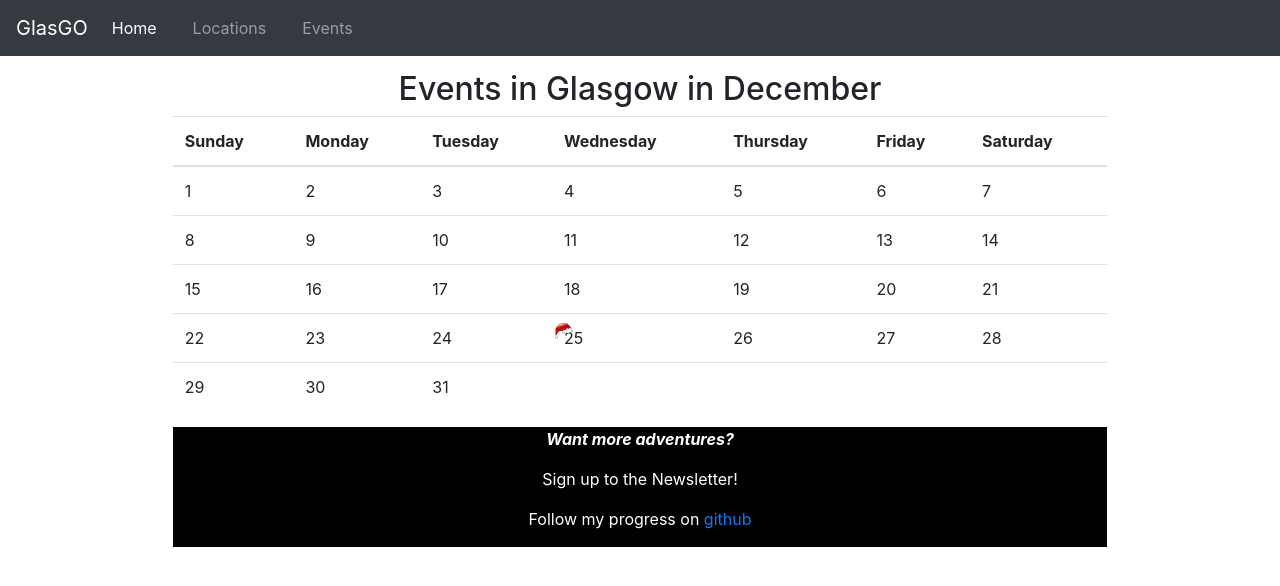
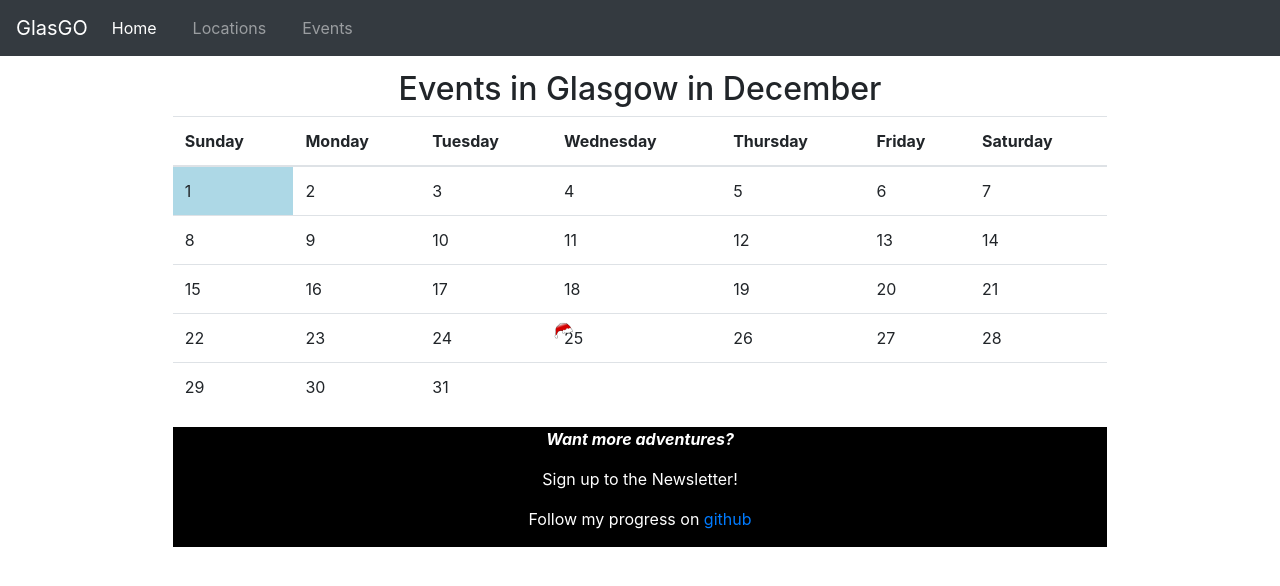
Before and after one commit to lemimi/group_project, a plain HTML site: page events.html in a window 1280 px wide. In both pictures the pointer is over the element 233 px from the left and 191 px from the top of the page. Drawn offline with nearby package versions, Linux system fonts and the light colour scheme.

Commit message:
update css
hover color blue on calendar

```diff
--- a/CSS/styles.css
+++ b/CSS/styles.css
@@ -81,3 +81,8 @@ img.christmasHat{
   align-items: center;
 
 }
+
+.decemberCalendar td:hover {
+    background: lightblue;
+
+  }
```
